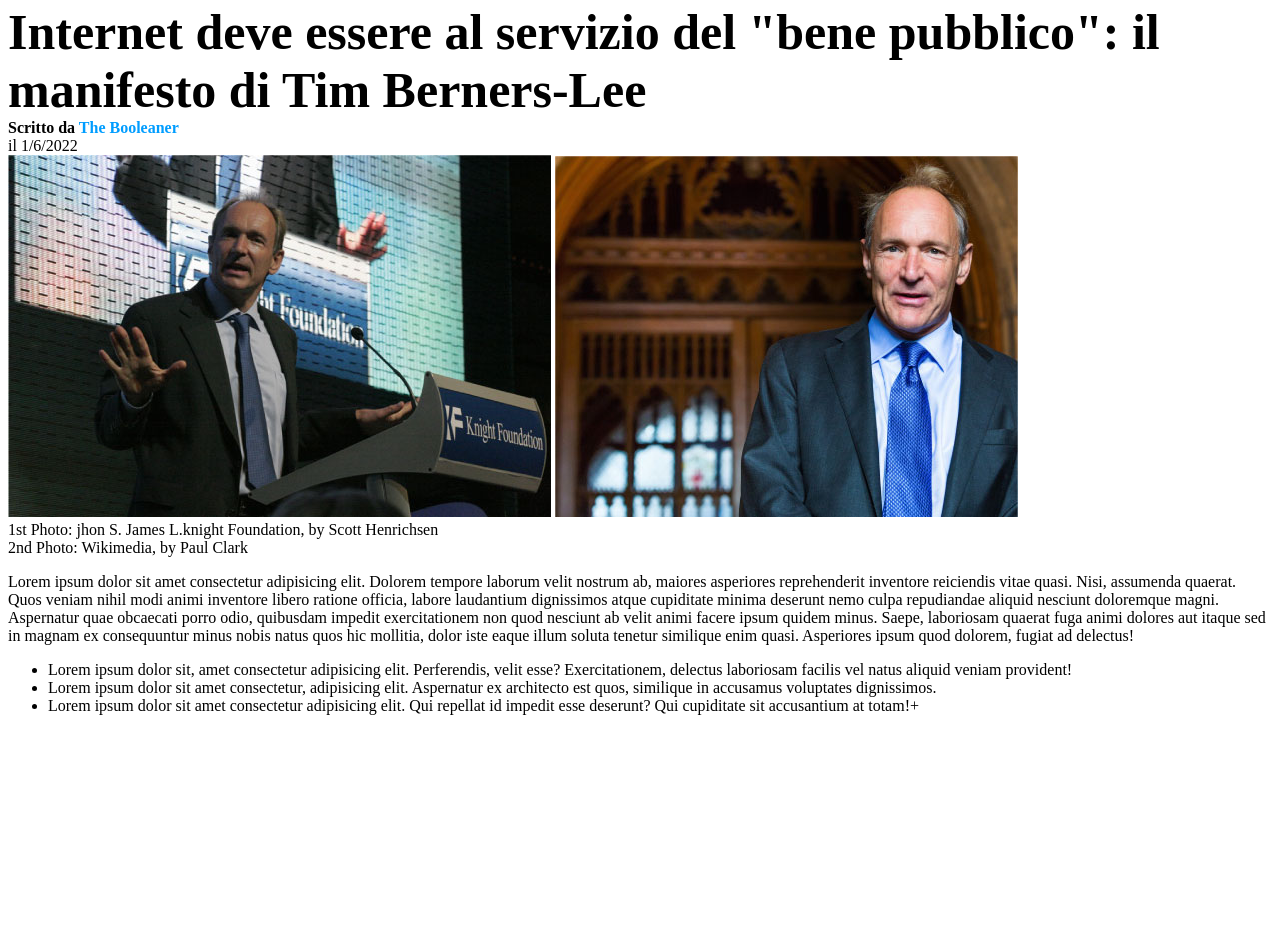
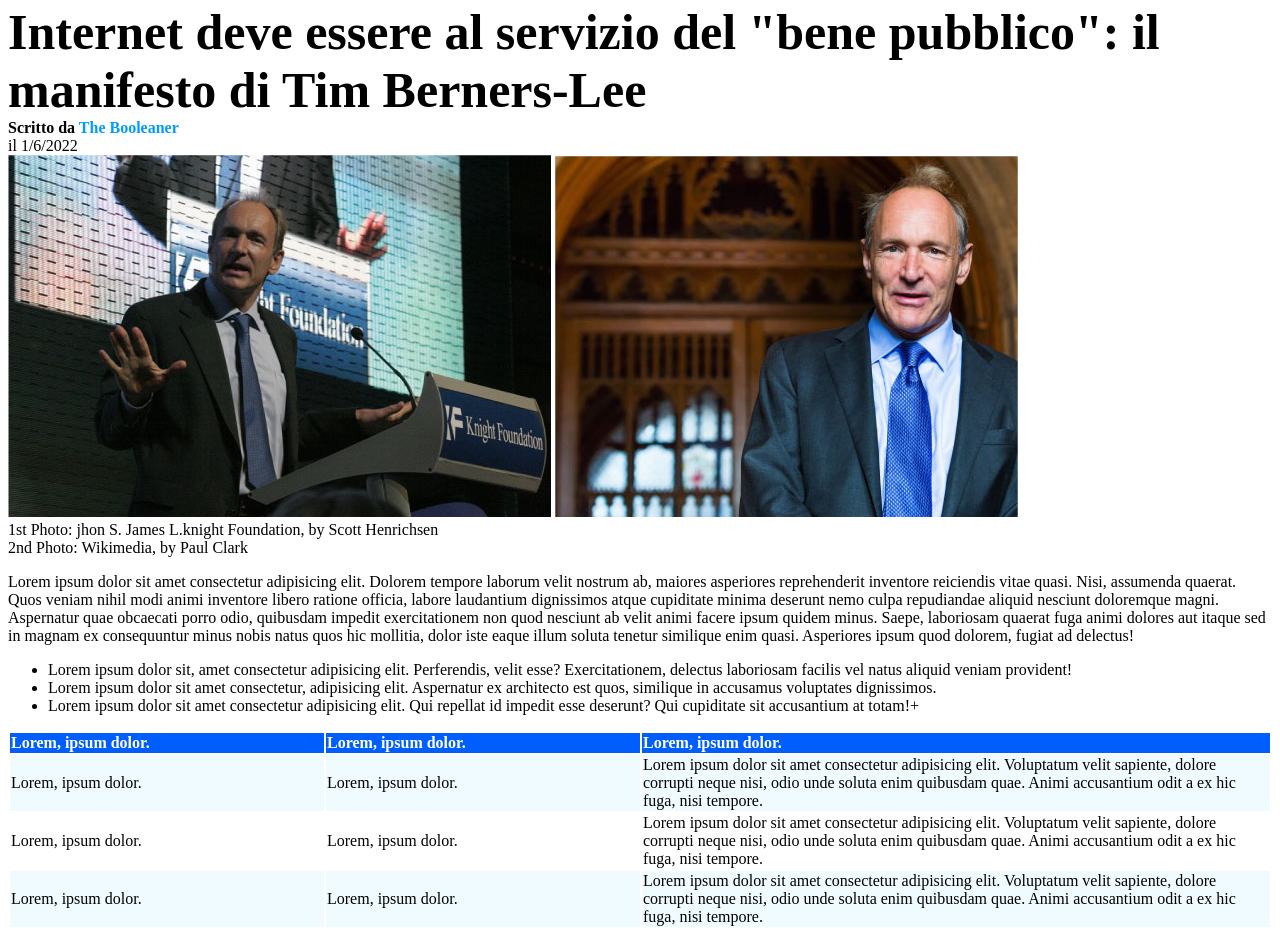
Before and after one commit to stecarraa/html-css-booleaner, a plain HTML site: page index.html in a window 1280 px wide. Shown: the part 194-1131 px from the top of the page. Before the commit the page ends 925 px from the top, so only its background shows below. Drawn offline with Linux system fonts and the light colour scheme.

Commit message:
tabella apposto

```diff
--- a/index.html
+++ b/index.html
@@ -48,5 +48,34 @@
     <li>Lorem ipsum dolor sit amet consectetur adipisicing elit. Qui repellat id impedit esse deserunt? Qui cupiditate sit accusantium at totam!+</li>
 </ul>
 </section>
+<!-- tabellone -->
+<section>
+        <table >
+        <thead>
+        <tr>
+        <th>Lorem, ipsum dolor.</th>
+        <th>Lorem, ipsum dolor.</th>
+        <th class="descrizione">Lorem, ipsum dolor.</th>
+        </tr>
+        </thead>
+        <tbody>
+        <tr class="dispari">
+        <td>Lorem, ipsum dolor.</td>
+        <td>Lorem, ipsum dolor.</td>
+        <td>Lorem ipsum dolor sit amet consectetur adipisicing elit. Voluptatum velit sapiente, dolore corrupti neque nisi, odio unde soluta enim quibusdam quae. Animi accusantium odit a ex hic fuga, nisi tempore.</td>
+        </tr>
+        <tr>
+        <td>Lorem, ipsum dolor.</td>
+        <td>Lorem, ipsum dolor.</td>
+        <td>Lorem ipsum dolor sit amet consectetur adipisicing elit. Voluptatum velit sapiente, dolore corrupti neque nisi, odio unde soluta enim quibusdam quae. Animi accusantium odit a ex hic fuga, nisi tempore.</td>
+        </tr>
+        <tr class="dispari">
+        <td>Lorem, ipsum dolor.</td>
+        <td>Lorem, ipsum dolor.</td>
+        <td>Lorem ipsum dolor sit amet consectetur adipisicing elit. Voluptatum velit sapiente, dolore corrupti neque nisi, odio unde soluta enim quibusdam quae. Animi accusantium odit a ex hic fuga, nisi tempore.</td>
+        </tr>
+        </tbody>
+        </table>
+</section>
 </body>
 </html>
--- a/style.css
+++ b/style.css
@@ -22,3 +22,21 @@ header{
 .titolo span{
     color: rgb(0, 157, 255);
 }
+
+table {
+    text-align: left;
+    width: fit-content;
+    background-color: #FFFFFF;
+    }
+table th{
+    background-color: rgb(0, 94, 255);
+    color: #FFFFFF;
+}
+
+.dispari{
+background-color: rgb(240, 251, 255);
+}
+
+.descrizione{
+    width: 50%;
+}
```
